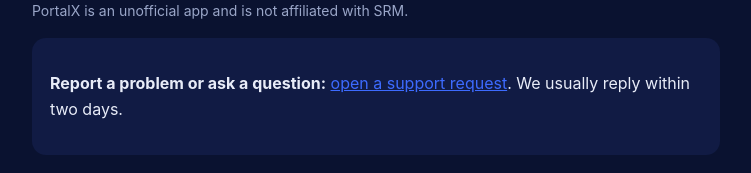
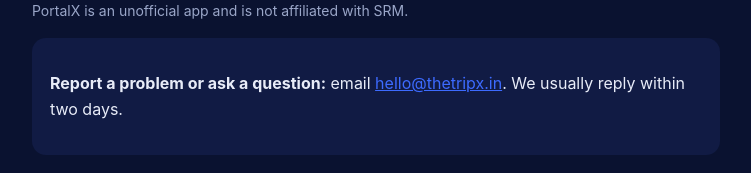
Before and after one commit to Saijayaranjan/portalx-legal, a plain HTML site: page support.html in a window 1280 px wide. Shown: the part 167-340 px from the top of the page, without its empty margins (264-1015 px from the left). Drawn offline with Linux system fonts and the light colour scheme.

Commit message:
Support contact: hello@thetripx.in
Co-Authored-By: Claude Opus 5.5 <noreply@anthropic.com>

```diff
--- a/support.html
+++ b/support.html
@@ -1,7 +1,7 @@
 <!doctype html><html lang="en"><head><meta charset="utf-8"><meta name="viewport" content="width=device-width,initial-scale=1"><title>PortalX Support</title><link rel="stylesheet" href="style.css"></head>
 <body><main><nav><a href="./">PortalX</a><a href="privacy.html">Privacy</a><a href="support.html">Support</a></nav>
 <h1>Support</h1><p class="muted">PortalX is an unofficial app and is not affiliated with SRM.</p>
-<div class="card"><p><b>Report a problem or ask a question:</b> <a href="https://github.com/Saijayaranjan/portalx-legal/issues/new">open a support request</a>. We usually reply within two days.</p></div>
+<div class="card"><p><b>Report a problem or ask a question:</b> email <a href="mailto:hello@thetripx.in">hello@thetripx.in</a>. We usually reply within two days.</p></div>
 <h2>Common questions</h2>
 <h2>I can't sign in</h2><p>Use your SRM NetID (without @srmist.edu.in) and your Academia password. Academia allows only about ten sign-ins a day, so if it refuses, wait and try again later. If a picture of characters appears, type them exactly.</p>
 <h2>My attendance or marks look out of date</h2><p>Pull down on the screen to refresh. PortalX shows what Academia shows; if Academia hasn't updated, PortalX can't either.</p>
```
